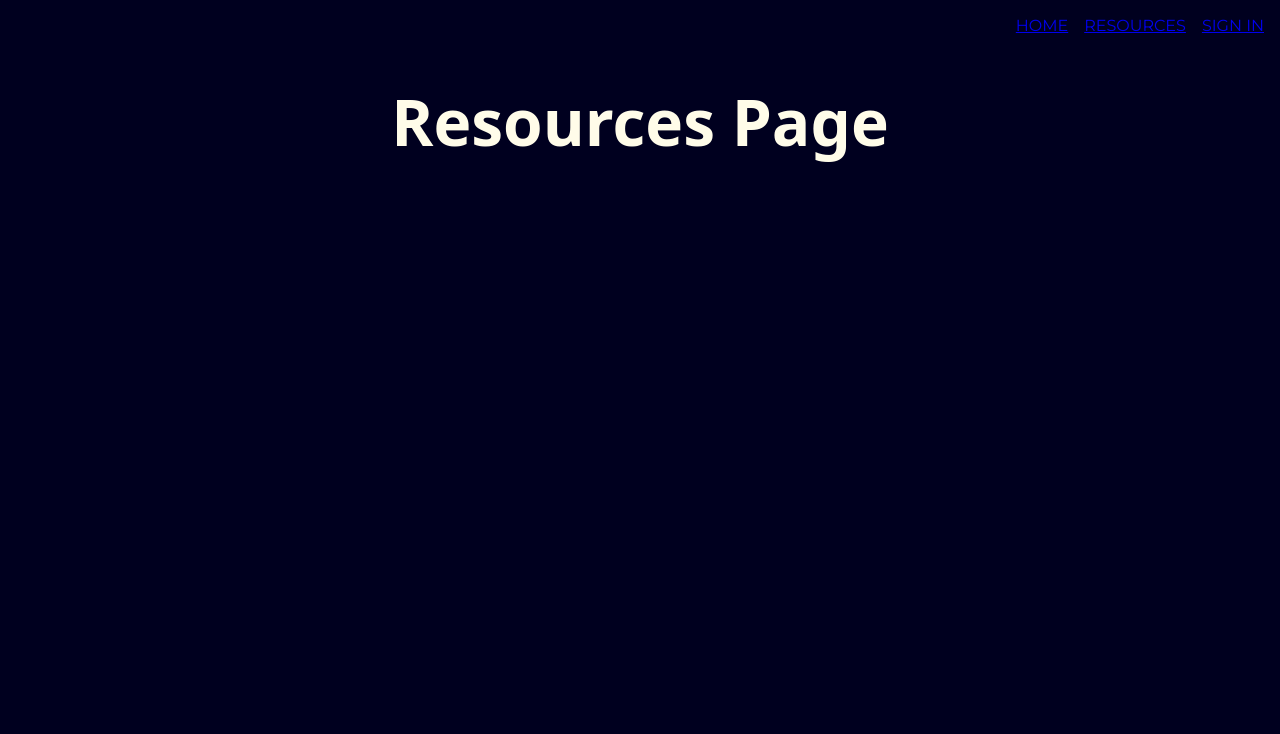
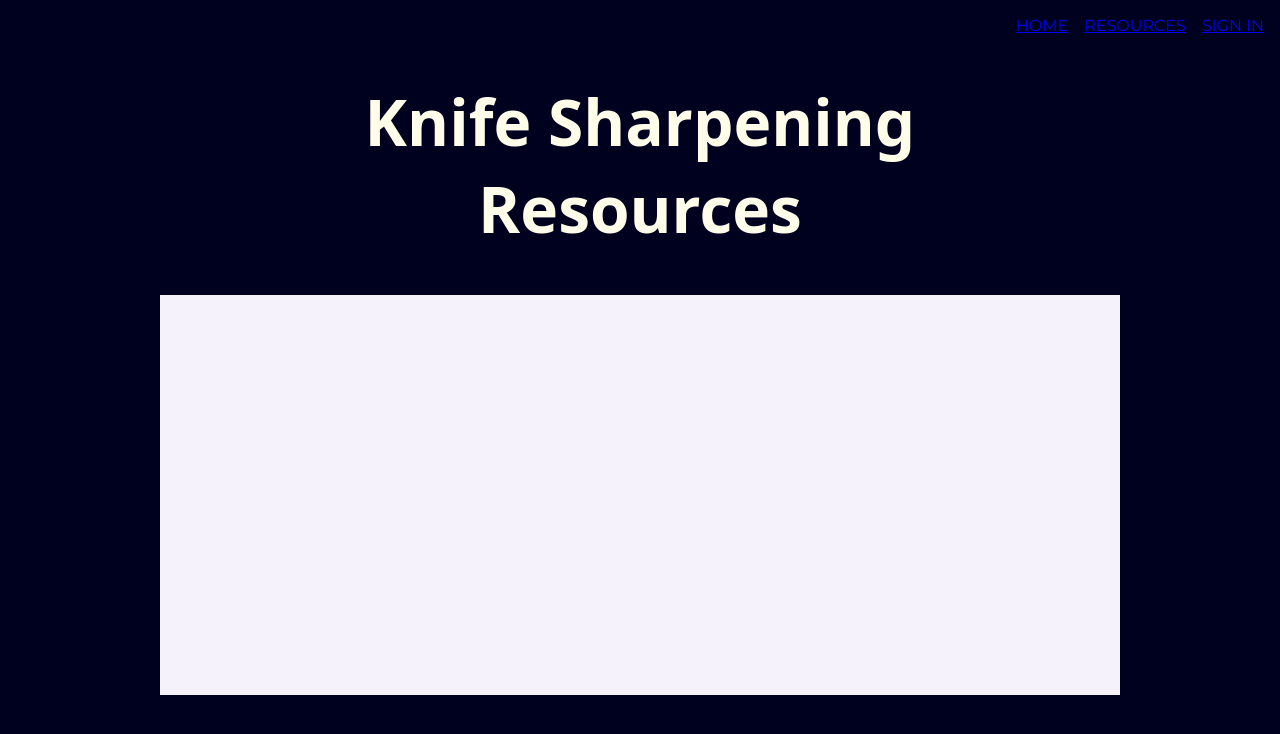
Before and after one commit to zothsu/sharpeningTracker, a React (Create React App) app: page /resources in a window 1280 px wide. Shown: the top 734 px of the page. Built offline with nearby package versions, Linux system fonts and the light colour scheme; a web font is replaced by a local one.

Commit message:
Add container div to pages

```diff
--- a/src/index.css
+++ b/src/index.css
@@ -63,31 +63,6 @@ code {
   overflow-y: scroll;
 }
 
-.section-heading {
-  display: flex;
-  justify-content: space-around;
-  align-items: center;
-  background-color: var(--tan-1);
-  color: var(--text-dark);
-  border: .1vmin solid var(--tan-3);
-  border-radius: 1vmin;
-  padding: .6vmin;
-  text-align: center;
-  font-size: 2vmin;
-}
-
-.form-container {
-  padding: 1.5em;
-  background-color: var(--tan-1);
-  border: .1em solid var(--tan-3);
-  border-radius: .25em;
-  max-width: fit-content;
-}
-.form-container-parent {
-  display: flex;
-  justify-content: center;
-}
-
 p.error-message {
   color: var(--highlight);
   text-align: center;
@@ -129,3 +104,12 @@ button[type="submit"] {
   grid-column: span 2;
   margin: 1vmin 0 0;
 }
+
+.container {
+  min-width: 5em;
+  max-width: 60em;
+  min-height: 25em;
+  background-color: var(--white);
+  margin: 0 auto;
+
+}
--- a/src/pages/AuthPage/AuthPage.css
+++ b/src/pages/AuthPage/AuthPage.css
@@ -35,3 +35,15 @@ input {
 input:focus {
   border-color: var(--highlight);
 }
+
+.form-container {
+  padding: 1.5em;
+  background-color: var(--tan-1);
+  border: .1em solid var(--tan-3);
+  border-radius: .25em;
+  max-width: fit-content;
+}
+.form-container-parent {
+  display: flex;
+  justify-content: center;
+}
--- a/src/pages/KnifeDetailPage/KnifeDetailPage.jsx
+++ b/src/pages/KnifeDetailPage/KnifeDetailPage.jsx
@@ -3,6 +3,7 @@ export default function KnifeDetailPage() {
   return (
     <>
       <h1>Knife Detail Page</h1>
+      <div className="container"></div>
     </>
   )
 }
--- a/src/pages/KnifeLibrary/KnifeLibraryPage.jsx
+++ b/src/pages/KnifeLibrary/KnifeLibraryPage.jsx
@@ -5,6 +5,7 @@ export default function App() {
   return (
     <main>
       <h1>Knife Library Page</h1>
+      <div className="container"></div>
       <KnifeDetailPage />
     </main>
   )
--- a/src/pages/ResourcesPage/ResourcesPage.jsx
+++ b/src/pages/ResourcesPage/ResourcesPage.jsx
@@ -1,6 +1,7 @@
 export default function ResourcesPage() {
   return(
   <>
-    <h1>Resources Page</h1>
+    <h1>Knife Sharpening <br/>Resources </h1>
+    <div className="container"></div>
   </>
 )}
```
